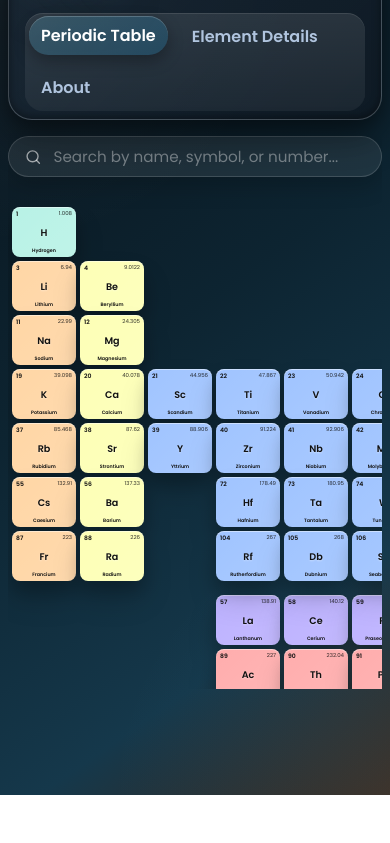
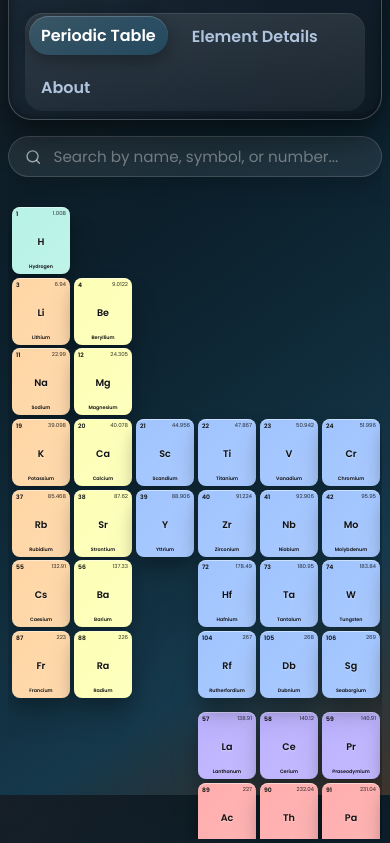
Before and after one commit to fazal-e-haq/Nuko, a plain HTML site: page index.html in a window 390 px wide. Shown: the part 49-892 px from the top of the page. Before the commit the page ends 844 px from the top, so only its background shows below. Drawn offline with Linux system fonts and the light colour scheme; a web font is replaced by a local one.

Commit message:
completed

```diff
--- a/CSS/element.css
+++ b/CSS/element.css
@@ -2,12 +2,13 @@
     position: relative;
     --row-shift: 0px;
     border-radius: 12px;
-    padding: 10px 8px 9px;
+    padding: 8px;
     color: #111;
     display: flex;
     flex-direction: column;
     justify-content: center;
     align-items: center;
+    aspect-ratio: 1 / 1.15;
     border: none;
     box-shadow:
         inset 0 1px 0 rgba(255, 255, 255, 0.45),
--- a/CSS/layout.css
+++ b/CSS/layout.css
@@ -1,10 +1,10 @@
 #table {
     display: grid;
-    grid-template-columns: repeat(18, minmax(64px, 1fr));
-    grid-auto-rows: clamp(52px, calc((100vh - 176px) / 9), 76px);
+    grid-template-columns: repeat(18, minmax(58px, 1fr));
+    grid-auto-rows: 1fr; /* Height will be determined by aspect-ratio */
     gap: 7px;
     width: 100%;
-    min-width: 1100px;
+    min-width: 900px; /* Reduced min-width to better fit laptops/tablets */
     padding: 4px 2px;
     align-content: start;
 }
@@ -51,17 +51,15 @@
 
 @media (max-width: 900px) {
     #table {
-        grid-auto-rows: 56px;
         gap: 6px;
-        min-width: 900px;
+        min-width: 800px;
     }
 }
 
 @media (max-width: 600px) {
     #table {
-        grid-auto-rows: 50px;
         gap: 4px;
-        min-width: 860px;
+        min-width: 760px;
         padding: 0 4px;
     }
 }
```
Also changed, not shown: 1 other file.
